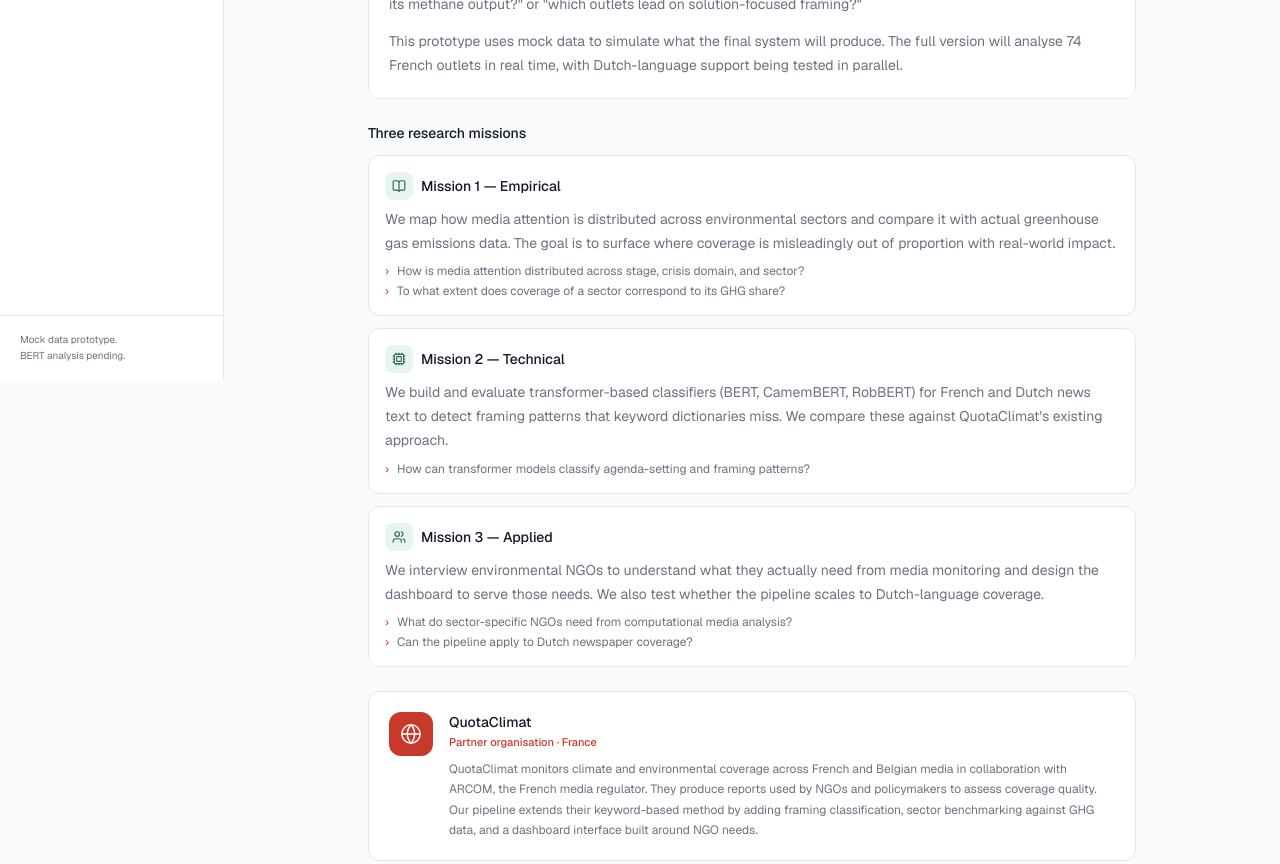
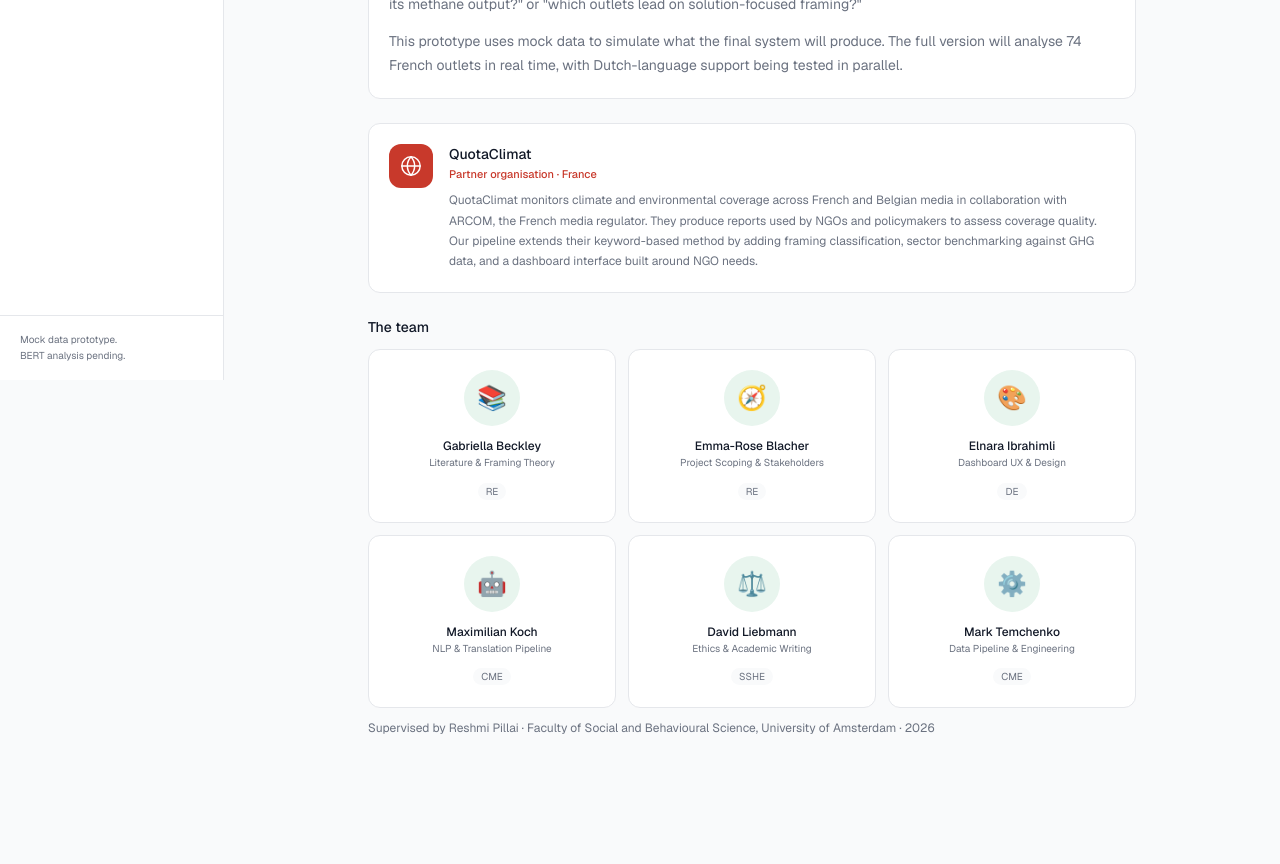
Before and after one commit to MarkT-D/quotaclimat-media-framing, a Next.js app: page /about in a window 1280 px wide. Shown: the part 420-1284 px from the top of the page. After the commit the page ends 1188 px from the top, so only its background shows below. Built offline with nearby package versions, Linux system fonts and the light colour scheme.

Commit message:
remove research missions section from about page; reorder overview layout

```diff
--- a/app/about/page.tsx
+++ b/app/about/page.tsx
@@ -1,5 +1,4 @@
 "use client";
-import { BookOpen, Cpu, Users } from "lucide-react";
 
 const Logo = () => (
   <svg width="44" height="44" viewBox="0 0 42 42" fill="none">
@@ -22,29 +21,6 @@
   { name: "Mark Temchenko", role: "Data Pipeline & Engineering", icon: "⚙️", track: "CME" },
 ];
 
-const missions = [
-  {
-    id: "M1",
-    icon: BookOpen,
-    label: "Mission 1 — Empirical",
-    body: "We map how media attention is distributed across environmental sectors and compare it with actual greenhouse gas emissions data. The goal is to surface where coverage is misleadingly out of proportion with real-world impact.",
-    rqs: ["How is media attention distributed across stage, crisis domain, and sector?", "To what extent does coverage of a sector correspond to its GHG share?"],
-  },
-  {
-    id: "M2",
-    icon: Cpu,
-    label: "Mission 2 — Technical",
-    body: "We build and evaluate transformer-based classifiers (BERT, CamemBERT, RobBERT) for French and Dutch news text to detect framing patterns that keyword dictionaries miss. We compare these against QuotaClimat's existing approach.",
-    rqs: ["How can transformer models classify agenda-setting and framing patterns?"],
-  },
-  {
-    id: "M3",
-    icon: Users,
-    label: "Mission 3 — Applied",
-    body: "We interview environmental NGOs to understand what they actually need from media monitoring and design the dashboard to serve those needs. We also test whether the pipeline scales to Dutch-language coverage.",
-    rqs: ["What do sector-specific NGOs need from computational media analysis?", "Can the pipeline apply to Dutch newspaper coverage?"],
-  },
-];
 
 export default function AboutPage() {
   return (
@@ -89,38 +65,6 @@
           This prototype uses mock data to simulate what the final system will produce. The full version will
           analyse 74 French outlets in real time, with Dutch-language support being tested in parallel.
         </p>
-      </div>
-
-      {/* Three missions */}
-      <div>
-        <p className="text-sm font-medium mb-3" style={{ color: "var(--t1)" }}>Three research missions</p>
-        <div className="space-y-3">
-          {missions.map((m) => {
-            const Icon = m.icon;
-            return (
-              <div key={m.id} className="rounded-xl p-4" style={{ background: "var(--bg)", border: "0.5px solid var(--border)" }}>
-                <div className="flex items-center gap-2 mb-2">
-                  <div
-                    className="w-7 h-7 rounded-lg flex items-center justify-center shrink-0"
-                    style={{ background: "var(--green-l)" }}
-                  >
-                    <Icon className="w-3.5 h-3.5" style={{ color: "var(--green)" }} />
-                  </div>
-                  <p className="text-sm font-medium" style={{ color: "var(--t1)" }}>{m.label}</p>
-                </div>
-                <p className="text-sm leading-relaxed mb-2" style={{ color: "var(--t2)", lineHeight: 1.7 }}>{m.body}</p>
-                <ul className="space-y-1">
-                  {m.rqs.map((rq) => (
-                    <li key={rq} className="flex gap-2 text-xs" style={{ color: "var(--t2)" }}>
-                      <span className="shrink-0" style={{ color: "var(--red)" }}>›</span>
-                      {rq}
-                    </li>
-                  ))}
-                </ul>
-              </div>
-            );
-          })}
-        </div>
       </div>
 
       {/* Partner */}
--- a/app/overview/page.tsx
+++ b/app/overview/page.tsx
@@ -86,6 +86,19 @@
     ),
   },
   {
+    key: "Morality",
+    short: "Morality",
+    color: "#7C3AED",
+    bg: "#EDE9FE",
+    iconFill: "#7C3AED",
+    desc: "Ethical and moral judgements — framing environmental issues as right vs. wrong.",
+    icon: (
+      <svg width="18" height="18" viewBox="0 0 24 24" fill="none" stroke="#7C3AED" strokeWidth="1.6" strokeLinecap="round" strokeLinejoin="round">
+        <path d="M12 2l3.09 6.26L22 9.27l-5 4.87 1.18 6.88L12 17.77l-6.18 3.25L7 14.14 2 9.27l6.91-1.01L12 2z" />
+      </svg>
+    ),
+  },
+  {
     key: "Economic Consequences",
     short: "Economic",
     color: "#EF9F27",
@@ -96,19 +109,6 @@
       <svg width="18" height="18" viewBox="0 0 24 24" fill="none" stroke="#854F0B" strokeWidth="1.6" strokeLinecap="round" strokeLinejoin="round">
         <line x1="12" y1="1" x2="12" y2="23" />
         <path d="M17 5H9.5a3.5 3.5 0 0 0 0 7h5a3.5 3.5 0 0 1 0 7H6" />
-      </svg>
-    ),
-  },
-  {
-    key: "Morality",
-    short: "Morality",
-    color: "#7C3AED",
-    bg: "#EDE9FE",
-    iconFill: "#7C3AED",
-    desc: "Ethical and moral judgements — framing environmental issues as right vs. wrong.",
-    icon: (
-      <svg width="18" height="18" viewBox="0 0 24 24" fill="none" stroke="#7C3AED" strokeWidth="1.6" strokeLinecap="round" strokeLinejoin="round">
-        <path d="M12 2l3.09 6.26L22 9.27l-5 4.87 1.18 6.88L12 17.77l-6.18 3.25L7 14.14 2 9.27l6.91-1.01L12 2z" />
       </svg>
     ),
   },
@@ -295,46 +295,6 @@
           </div>
         </Card>
 
-        {/* Stage distribution */}
-        <Card>
-          <CardTitle>Causal stage distribution</CardTitle>
-          <CardSub>What aspects do articles focus on?</CardSub>
-          {stageRows.map((row) => (
-            <BarRow key={row.label} label={row.label} pct={row.pct} color={row.color} />
-          ))}
-          <Insight variant="red">
-            Solutions are critically underrepresented at {solutionPct}%. Research shows solution framing increases reader action intent significantly.
-          </Insight>
-        </Card>
-      </div>
-
-      {/* Row 2: Media vs GHG + Frame cards */}
-      <div className="grid grid-cols-1 lg:grid-cols-2 gap-4">
-        {/* Media vs emissions */}
-        <Card>
-          <CardTitle>Media attention vs. real emissions</CardTitle>
-          <CardSub>Coverage share vs. sector GHG share</CardSub>
-          <div className="flex gap-4 mb-4 text-[11px]" style={{ color: "var(--t2)" }}>
-            <span className="flex items-center gap-1.5">
-              <span className="w-2.5 h-2.5 rounded-sm inline-block" style={{ background: "var(--red)" }} />
-              Media coverage
-            </span>
-            <span className="flex items-center gap-1.5">
-              <span className="w-2.5 h-2.5 rounded-sm inline-block" style={{ background: "var(--green)" }} />
-              GHG emissions
-            </span>
-          </div>
-          {sectorData.slice(0, 5).map((s) => {
-            const mediaPct = Math.round((s.count / ARTICLES.length) * 100);
-            return (
-              <DualRow key={s.sector} label={s.sector} media={mediaPct} ghg={s.ghgShare} />
-            );
-          })}
-          <Insight variant="green">
-            Energy receives less coverage than its emissions warrant. Transport is over-indexed relative to its GHG share.
-          </Insight>
-        </Card>
-
         {/* Frame 2x2 cards */}
         <Card>
           <CardTitle>Frame distribution</CardTitle>
@@ -365,6 +325,46 @@
               );
             })}
           </div>
+        </Card>
+      </div>
+
+      {/* Row 2: Media vs GHG + Stage bars */}
+      <div className="grid grid-cols-1 lg:grid-cols-2 gap-4">
+        {/* Media vs emissions */}
+        <Card>
+          <CardTitle>Media attention vs. real emissions</CardTitle>
+          <CardSub>Coverage share vs. sector GHG share</CardSub>
+          <div className="flex gap-4 mb-4 text-[11px]" style={{ color: "var(--t2)" }}>
+            <span className="flex items-center gap-1.5">
+              <span className="w-2.5 h-2.5 rounded-sm inline-block" style={{ background: "var(--red)" }} />
+              Media coverage
+            </span>
+            <span className="flex items-center gap-1.5">
+              <span className="w-2.5 h-2.5 rounded-sm inline-block" style={{ background: "var(--green)" }} />
+              GHG emissions
+            </span>
+          </div>
+          {sectorData.slice(0, 5).map((s) => {
+            const mediaPct = Math.round((s.count / ARTICLES.length) * 100);
+            return (
+              <DualRow key={s.sector} label={s.sector} media={mediaPct} ghg={s.ghgShare} />
+            );
+          })}
+          <Insight variant="green">
+            Energy receives less coverage than its emissions warrant. Transport is over-indexed relative to its GHG share.
+          </Insight>
+        </Card>
+
+        {/* Stage distribution */}
+        <Card>
+          <CardTitle>Causal stage distribution</CardTitle>
+          <CardSub>What aspects do articles focus on?</CardSub>
+          {stageRows.map((row) => (
+            <BarRow key={row.label} label={row.label} pct={row.pct} color={row.color} />
+          ))}
+          <Insight variant="red">
+            Solutions are critically underrepresented at {solutionPct}%. Research shows solution framing increases reader action intent significantly.
+          </Insight>
         </Card>
       </div>
 
```
